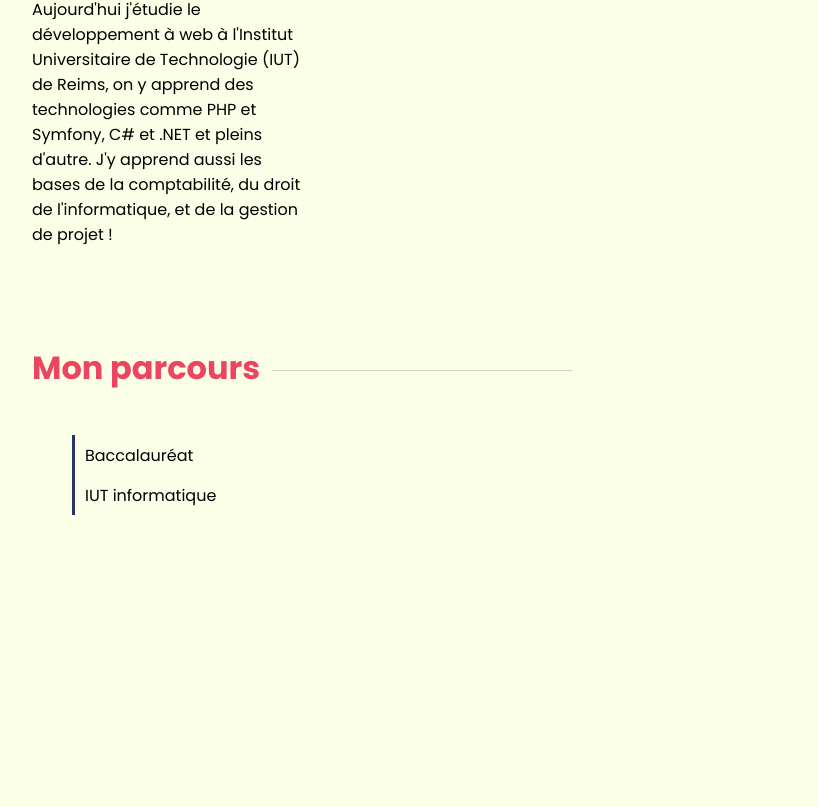
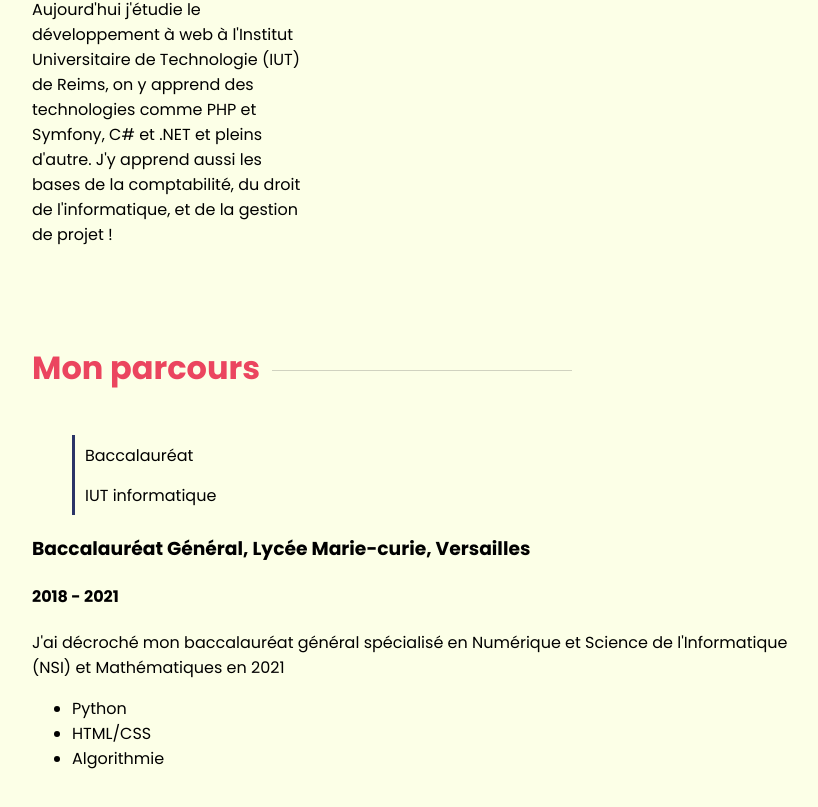
Before and after one commit to Rob1Sim/Portfolio-react, a React (Vite) app: page / in a window 1280 px wide. Shown: the part 1195-2002 px from the top of the page, without its empty margins (224-1042 px from the left). Built offline with nearby package versions, Linux system fonts and the light colour scheme.

Commit message:
Ajout des boutons qui affiche chaque info

```diff
--- a/src/Components/Content/Parcours/Parcour-case/ParcoursCase.jsx
+++ b/src/Components/Content/Parcours/Parcour-case/ParcoursCase.jsx
@@ -16,10 +16,7 @@ function ParcoursCase({tab}){
         skills = ["PHP/Symfony","Javascript/React", "C#/.Net"]
     }
 
-    let skillsLi = [];
-    skills.forEach(skill=>{
-        skillsLi.push("<li>"+skill+"</li>");
-    })
+    const skillsLi = skills.map((skill,i)=>(<li className={"skill-"+i}>{skill}</li>))
 
 
     return (
@@ -28,7 +25,7 @@ function ParcoursCase({tab}){
             <h4>{duree}</h4>
             <p>{description}</p>
             <ul>
-                {skills}
+                {skillsLi}
             </ul>
         </div>
     )
--- a/src/Components/Content/Parcours/Parcours-btn/ParcoursBtn.jsx
+++ b/src/Components/Content/Parcours/Parcours-btn/ParcoursBtn.jsx
@@ -1,11 +1,11 @@
 import "./ParcoursBtn.scss";
 
 
-function ParcoursBtn({title}){
+function ParcoursBtn({title, changeValue}){
 
     return(
         <li className="list-parcours">
-            <button className="list-btn">{title}</button>
+            <button className="list-btn" onClick={changeValue}>{title}</button>
         </li>
     )
 }
--- a/src/Components/Content/Parcours/Parcours-btn/ParcoursBtn.scss
+++ b/src/Components/Content/Parcours/Parcours-btn/ParcoursBtn.scss
@@ -21,9 +21,6 @@
 
 }
 
-.list-parcours:selected{
-}
-
 
 
 .list-btn{
--- a/src/Components/Content/Parcours/Parcours.jsx
+++ b/src/Components/Content/Parcours/Parcours.jsx
@@ -1,8 +1,14 @@
 import ParcoursBtn from "./Parcours-btn/ParcoursBtn";
+import ParcoursCase from "./Parcour-case/ParcoursCase";
 import "./Parcours.scss";
+import { useState } from "react";
 
 
 function Parcours(){
+
+    const [numberButton, setNumberButton] = useState(0);
+
+
 
     return(
         <section id="parcours">
@@ -10,10 +16,11 @@ function Parcours(){
             <h2> Mon parcours</h2>
             <div className="button-list">
                 <ul>
-                    <ParcoursBtn title="Baccalauréat"/>
-                    <ParcoursBtn title="IUT informatique"/>
+                    <ParcoursBtn title="Baccalauréat" changeValue={()=>{setNumberButton(0)}} />
+                    <ParcoursBtn title="IUT informatique" changeValue={()=>{setNumberButton(1)}}/>
 
                 </ul>
+                <ParcoursCase tab={numberButton} />
             </div>
         </section>
     )
```
